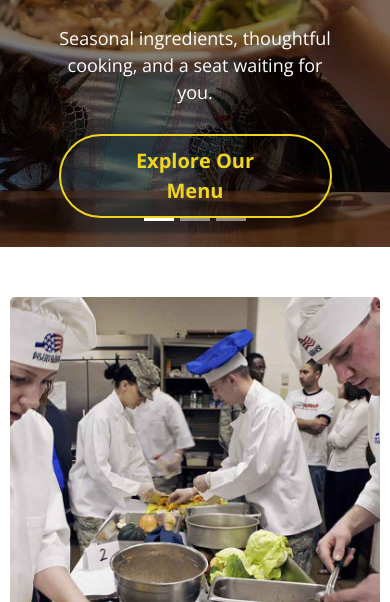
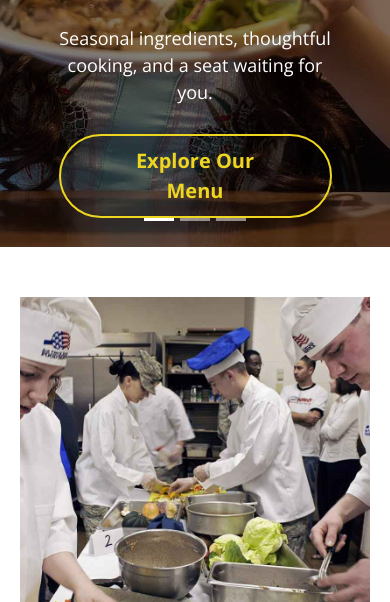
Before and after one commit to leducnhan230/BD-Restaurant, a plain HTML site: page src/index.html in a window 390 px wide. Shown: the part 498-1100 px from the top of the page. Drawn offline with Linux system fonts and the light colour scheme.

Commit message:
feat(layout): fixed the background body for mobile layout

```diff
--- a/src/css/style.css
+++ b/src/css/style.css
@@ -688,6 +688,13 @@ footer .right-bottom button {
    ========================================= */
 
 @media (max-width: 768px) {
+
+    html,
+    body {
+        overflow-x: hidden;
+        max-width: 100%;
+    }
+
     .container-lg {
         padding: 0;
     }
@@ -732,6 +739,7 @@ footer .right-bottom button {
 
     .intro-img {
         margin-bottom: 20px;
+        padding: 0 10px;
     }
 
     .icons {
```
